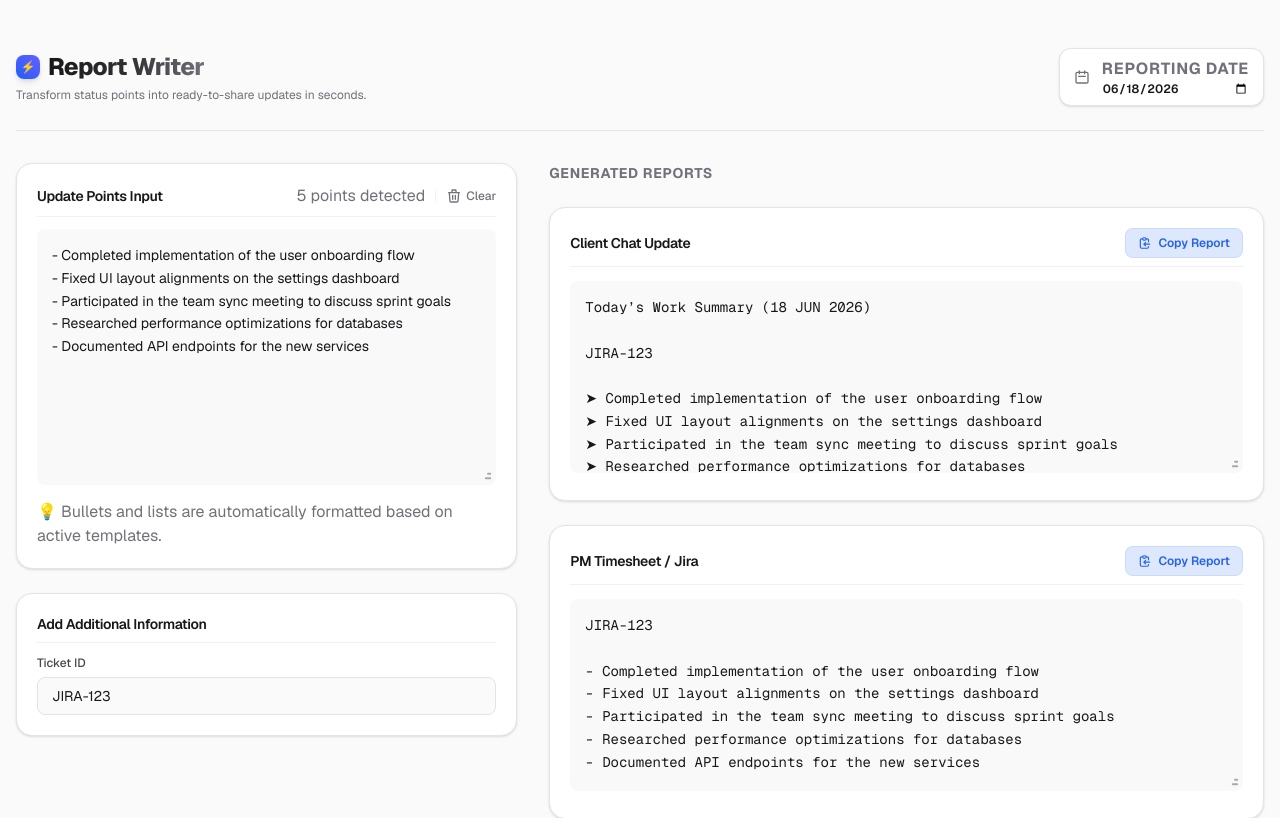
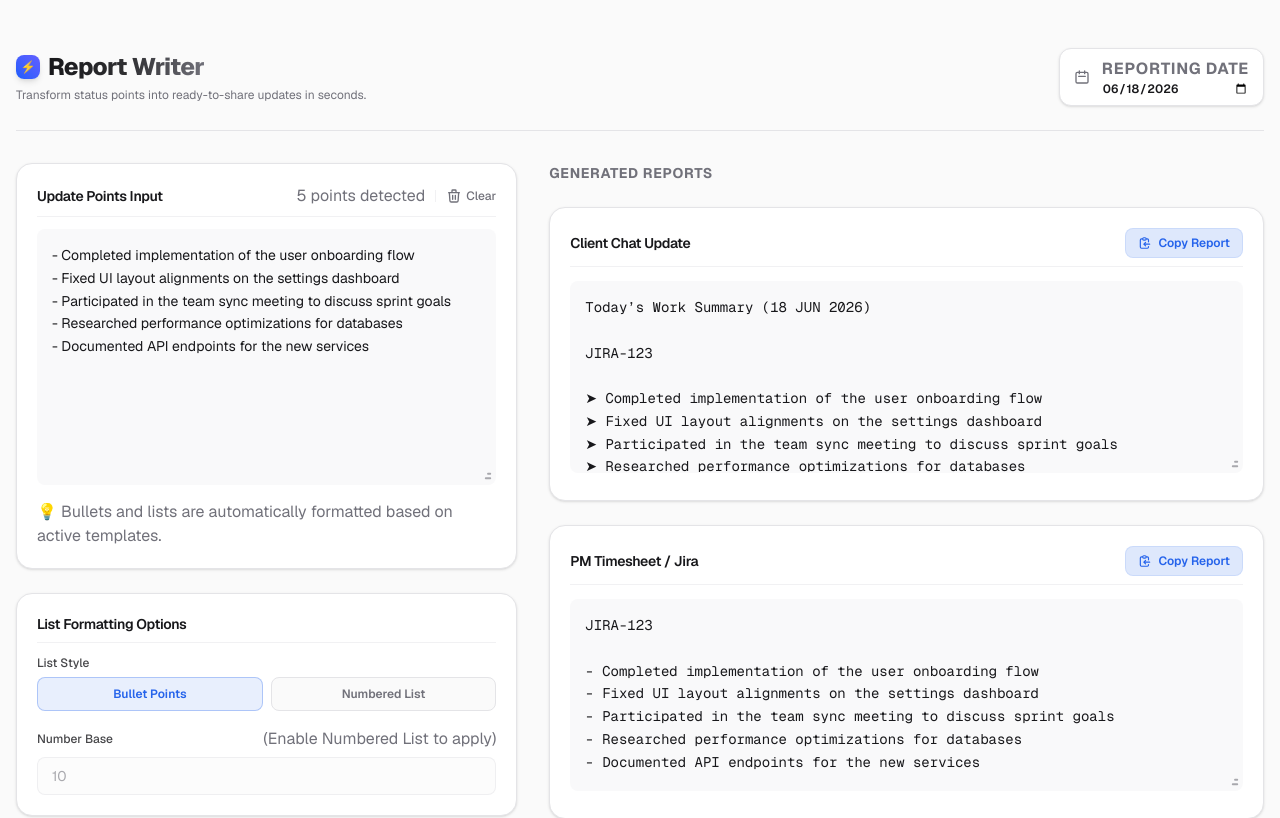
Before and after one commit to dhaval1625/report-writer, a Next.js app: page / in a window 1280 px wide. Shown: the top 818 px of the page. Built offline with nearby package versions, Linux system fonts and the light colour scheme.

Commit message:
form validations RDNC-FTV4TX

```diff
--- a/app/components/ReportWriter.tsx
+++ b/app/components/ReportWriter.tsx
@@ -41,6 +41,12 @@ export default function ReportWriter() {
     new Date().toISOString().split("T")[0]
   );
 
+  // Custom points numbering settings
+  const [listStyle, setListStyle] = useState<"bullet" | "numbered">("bullet");
+  const [numberBaseInput, setNumberBaseInput] = useState<string>("10");
+  const [numberBase, setNumberBase] = useState<number>(10);
+  const [baseError, setBaseError] = useState<string | null>(null);
+
   // Track manual edits made to generated reports
   const [editedReports, setEditedReports] = useState<Record<string, string>>({});
 
@@ -54,12 +60,49 @@ export default function ReportWriter() {
     }
   };
 
+  // Input Validation Logic
+  const validateInput = (value: string): { isValid: boolean; errorType: "empty" | "not_a_number" | "out_of_range" | null } => {
+    const trimmed = value.trim();
+    if (!trimmed) {
+      return { isValid: false, errorType: "empty" };
+    }
+    const baseNum = Number(trimmed);
+    if (isNaN(baseNum)) {
+      return { isValid: false, errorType: "not_a_number" };
+    }
+    if (!Number.isInteger(baseNum) || baseNum < 2 || baseNum > 36) {
+      return { isValid: false, errorType: "out_of_range" };
+    }
+    return { isValid: true, errorType: null };
+  };
+
+  const handleBaseChange = (value: string) => {
+    setNumberBaseInput(value);
+    const validation = validateInput(value);
+
+    if (validation.isValid) {
+      setBaseError(null);
+      setNumberBase(Number(value.trim()));
+      handleRegenerateAll(); // reset overrides
+    } else {
+      if (validation.errorType === "empty") {
+        setBaseError("Base cannot be empty. Please enter an integer between 2 and 36.");
+      } else if (validation.errorType === "not_a_number") {
+        setBaseError("Base must be a valid integer numeric value.");
+      } else if (validation.errorType === "out_of_range") {
+        setBaseError("Base must be a whole integer between 2 and 36.");
+      }
+    }
+  };
+
   // Hydration fix & load from local storage
   useEffect(() => {
     const timer = setTimeout(() => {
       const savedInput = localStorage.getItem("rw_raw_input");
       const savedTemplates = localStorage.getItem("rw_templates");
       const savedInfo = localStorage.getItem("rw_info_values");
+      const savedListStyle = localStorage.getItem("rw_list_style");
+      const savedNumberBase = localStorage.getItem("rw_number_base");
 
       if (savedInput) setRawInput(savedInput);
       if (savedTemplates) {
@@ -74,6 +117,16 @@ export default function ReportWriter() {
           setInfoValues(JSON.parse(savedInfo));
         } catch (e) {
           console.error("Error parsing saved info values", e);
+        }
+      }
+      if (savedListStyle === "bullet" || savedListStyle === "numbered") {
+        setListStyle(savedListStyle as "bullet" | "numbered");
+      }
+      if (savedNumberBase) {
+        setNumberBaseInput(savedNumberBase);
+        const baseNum = Number(savedNumberBase);
+        if (!isNaN(baseNum) && Number.isInteger(baseNum) && baseNum >= 2 && baseNum <= 36) {
+          setNumberBase(baseNum);
         }
       }
       setIsMounted(true);
@@ -97,6 +150,16 @@ export default function ReportWriter() {
     if (!isMounted) return;
     localStorage.setItem("rw_info_values", JSON.stringify(infoValues));
   }, [infoValues, isMounted]);
+
+  useEffect(() => {
+    if (!isMounted) return;
+    localStorage.setItem("rw_list_style", listStyle);
+  }, [listStyle, isMounted]);
+
+  useEffect(() => {
+    if (!isMounted) return;
+    localStorage.setItem("rw_number_base", numberBaseInput);
+  }, [numberBaseInput, isMounted]);
 
   // Clean points from raw text
   const cleanPoints = parseUpdatePoints(rawInput);
@@ -134,6 +197,8 @@ export default function ReportWriter() {
         infoValues,
         bulletPrefix: t.bulletPrefix,
         dateObj,
+        listStyle,
+        numberBase,
       });
     }
   });
@@ -234,6 +299,95 @@ export default function ReportWriter() {
             </div>
           </div>
 
+          {/* List Formatting Options Panel */}
+          <div className="rounded-2xl border border-card-border bg-card-bg p-5 shadow-sm transition-all duration-300">
+            <div className="flex items-center justify-between mb-3 border-b border-card-border/50 pb-2">
+              <span className="text-sm font-semibold tracking-tight text-foreground">List Formatting Options</span>
+            </div>
+            <div className="flex flex-col gap-4">
+              {/* Toggle Style */}
+              <div className="flex flex-col gap-1.5">
+                <label className="text-xs font-medium text-foreground/80">List Style</label>
+                <div className="flex gap-2">
+                  <button
+                    type="button"
+                    onClick={() => {
+                      setListStyle("bullet");
+                      handleRegenerateAll();
+                    }}
+                    className={`flex-1 py-2 px-3 text-xs font-semibold rounded-lg border cursor-pointer transition-all duration-200 ${
+                      listStyle === "bullet"
+                        ? "bg-accent/10 border-accent/30 text-accent font-bold"
+                        : "bg-background border-card-border text-muted hover:text-foreground"
+                    }`}
+                  >
+                    Bullet Points
+                  </button>
+                  <button
+                    type="button"
+                    onClick={() => {
+                      setListStyle("numbered");
+                      handleRegenerateAll();
+                    }}
+                    className={`flex-1 py-2 px-3 text-xs font-semibold rounded-lg border cursor-pointer transition-all duration-200 ${
+                      listStyle === "numbered"
+                        ? "bg-accent/10 border-accent/30 text-accent font-bold"
+                        : "bg-background border-card-border text-muted hover:text-foreground"
+                    }`}
+                  >
+                    Numbered List
+                  </button>
+                </div>
+              </div>
+
+              {/* Number Base Selector */}
+              <div className="flex flex-col gap-1.5">
+                <div className="flex justify-between items-center">
+                  <label className="text-xs font-medium text-foreground/80">Number Base</label>
+                  {listStyle !== "numbered" && (
+                    <span className="text-3xs text-muted font-normal">(Enable Numbered List to apply)</span>
+                  )}
+                </div>
+                <input
+                  type="text"
+                  value={numberBaseInput}
+                  onChange={(e) => handleBaseChange(e.target.value)}
+                  placeholder="e.g. 10 (decimal), 16 (hex), 2 (binary)"
+                  disabled={listStyle !== "numbered"}
+                  className={`w-full rounded-lg border px-3.5 py-2 text-sm outline-none transition-all duration-200 ${
+                    listStyle !== "numbered"
+                      ? "border-card-border/50 bg-background/50 text-muted/60 cursor-not-allowed"
+                      : baseError
+                        ? "border-red-500/80 bg-red-500/5 focus:border-red-500 text-foreground"
+                        : "border-card-border bg-background focus:border-accent text-foreground"
+                  }`}
+                />
+
+                {/* Conditional User-facing Error Feedback */}
+                {listStyle === "numbered" && baseError && (
+                  <div className="flex items-start gap-1.5 text-2xs text-red-500 font-medium mt-1 transition-all duration-300">
+                    <svg className="h-3.5 w-3.5 shrink-0 mt-0.5" fill="none" viewBox="0 0 24 24" stroke="currentColor">
+                      <path strokeLinecap="round" strokeLinejoin="round" strokeWidth={2} d="M12 9v2m0 4h.01m-6.938 4h13.856c1.54 0 2.502-1.667 1.732-3L13.732 4c-.77-1.333-2.694-1.333-3.464 0L3.34 16c-.77 1.333.192 3 1.732 3z" />
+                    </svg>
+                    <span>{baseError}</span>
+                  </div>
+                )}
+
+                {listStyle === "numbered" && !baseError && (
+                  <span className="text-3xs text-muted mt-1 leading-normal transition-all duration-200">
+                    Preview numbering: {
+                      cleanPoints.length > 0
+                        ? Array.from({ length: Math.min(cleanPoints.length, 3) })
+                            .map((_, i) => `${(i + 1).toString(numberBase)}.`)
+                            .join(", ") + (cleanPoints.length > 3 ? ", ..." : "")
+                        : `1. (base ${numberBase})`
+                    }
+                  </span>
+                )}
+              </div>
+            </div>
+          </div>
+
           {/* Dynamic Placeholders / Metadata Panel */}
           {detectedInfoKeys.length > 0 && (
             <div className="rounded-2xl border border-card-border bg-card-bg p-5 shadow-sm">
--- a/app/utils/reportParser.ts
+++ b/app/utils/reportParser.ts
@@ -83,12 +83,16 @@ export function generateReport({
   infoValues = {},
   bulletPrefix = "➤",
   dateObj = new Date(),
+  listStyle = "bullet",
+  numberBase = 10,
 }: {
   templateStr: string;
   points: string[];
   infoValues?: Record<string, string>;
   bulletPrefix?: string;
   dateObj?: Date;
+  listStyle?: "bullet" | "numbered";
+  numberBase?: number;
 }): string {
   let output = templateStr;
 
@@ -107,6 +111,15 @@ export function generateReport({
   // 3. Replace points placeholder: {{points:PREFIX}} or {{points}}
   const pointsRegex = /\{\{points(?::([^\}]+))?\}\}/g;
   output = output.replace(pointsRegex, (_, customPrefix) => {
+    if (listStyle === "numbered") {
+      return points
+        .map((pt, idx) => {
+          const numStr = (idx + 1).toString(numberBase);
+          return `${numStr}. ${pt}`;
+        })
+        .join("\n");
+    }
+
     const prefixToUse = customPrefix !== undefined ? customPrefix : bulletPrefix;
     return points
       .map(pt => `${prefixToUse}${prefixToUse ? " " : ""}${pt}`)
```
